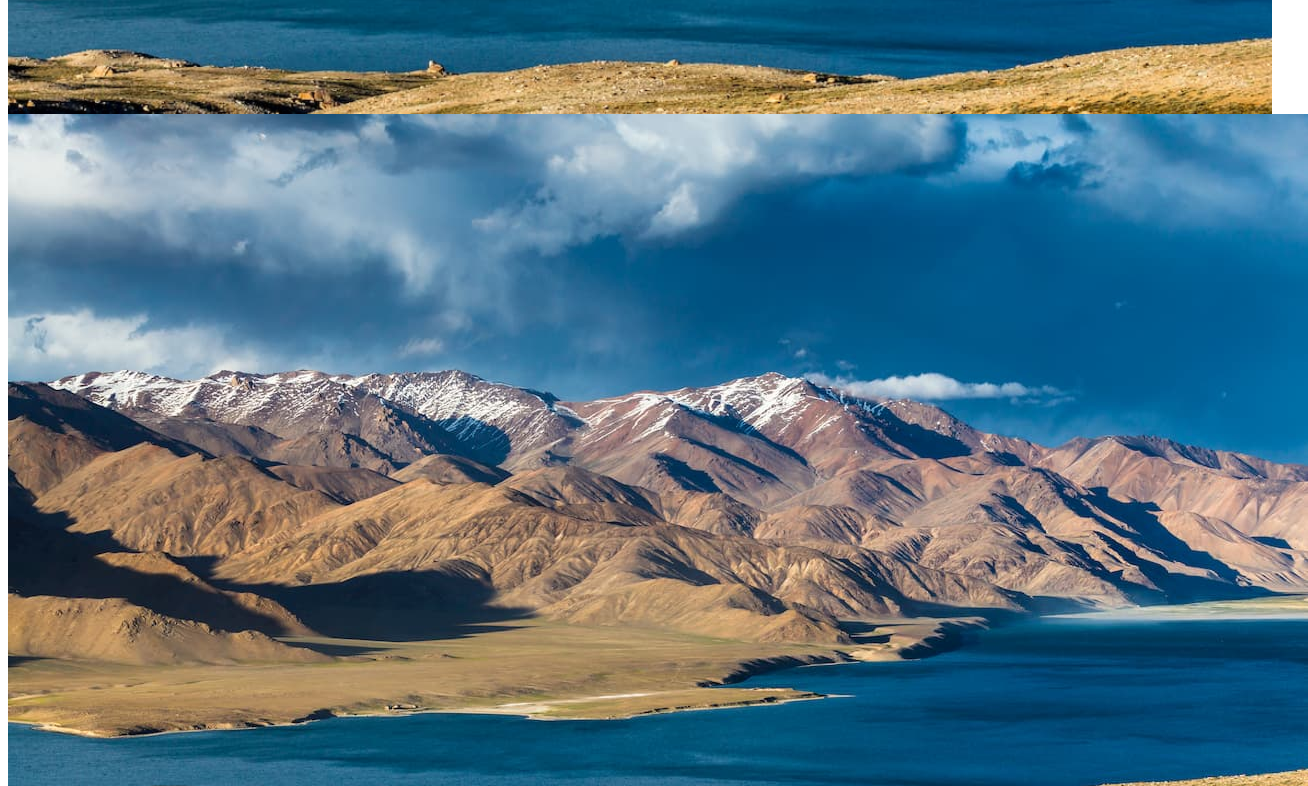
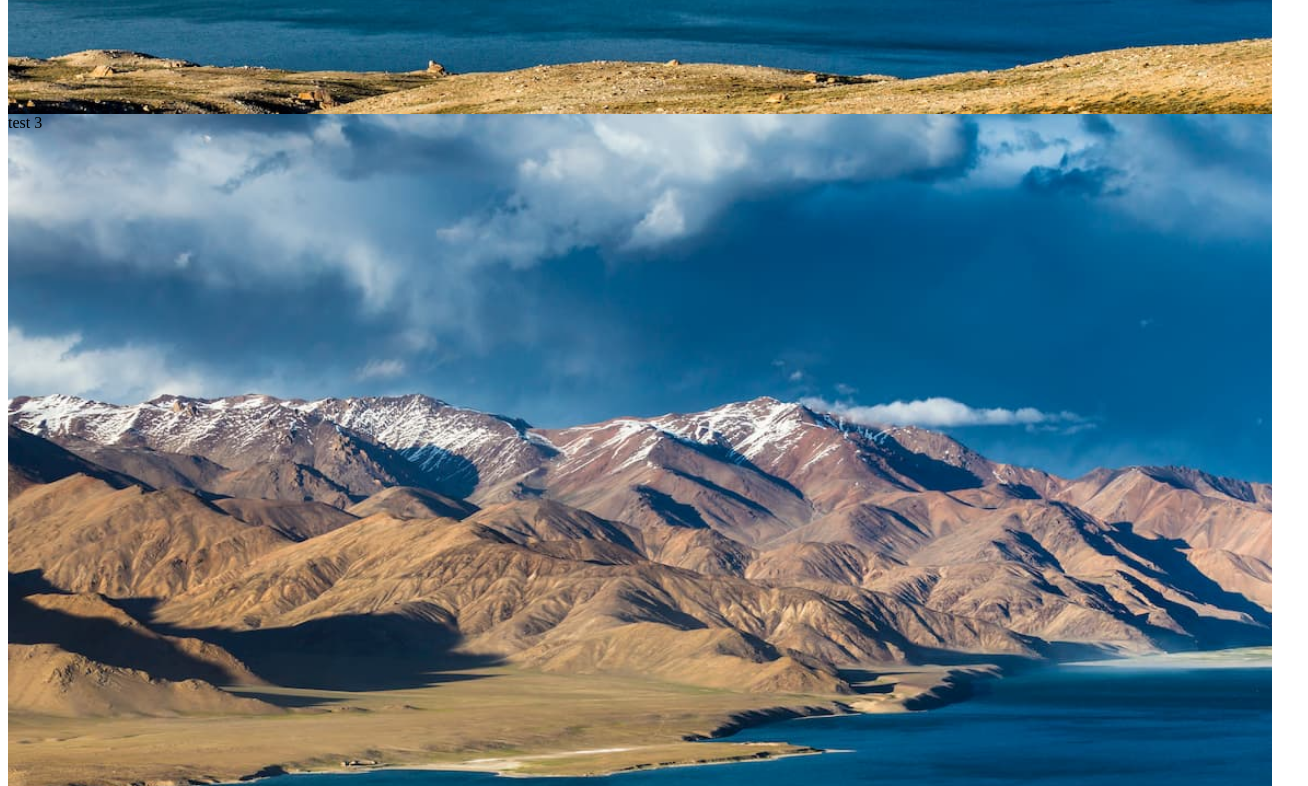
Before and after one commit to gressus/AUCAKIT2023-master, a SvelteKit app: page /1 in a window 1280 px wide. Shown: the part 1494-2280 px from the top of the page, 1308 px wide, since content can reach past the window. Built offline with nearby package versions, Linux system fonts and the light colour scheme.

Commit message:
final example of 3 type of the background

```diff
--- a/src/routes/1/+page.svelte
+++ b/src/routes/1/+page.svelte
@@ -5,17 +5,13 @@
     <section class="s2">
         test 2
     </section>
+    <section style="min-height: 100vh;width: 100%;background-image: url('2.jpg') !important;background-position: center;background-size: cover;position: relative;">
+        test 3
+    </section>
 
-<img src="2.jpg"/>
+<!-- <img src="2.jpg"/> -->
+
 <style>
-
-* {
-    margin: 0;
-    padding: 0;
-    box-sizing: border-box;
-    font-family: 'Kanit', sans-serif;
-}
-
 .s1 {
     min-height: 100vh;
     width: 100%;
```
